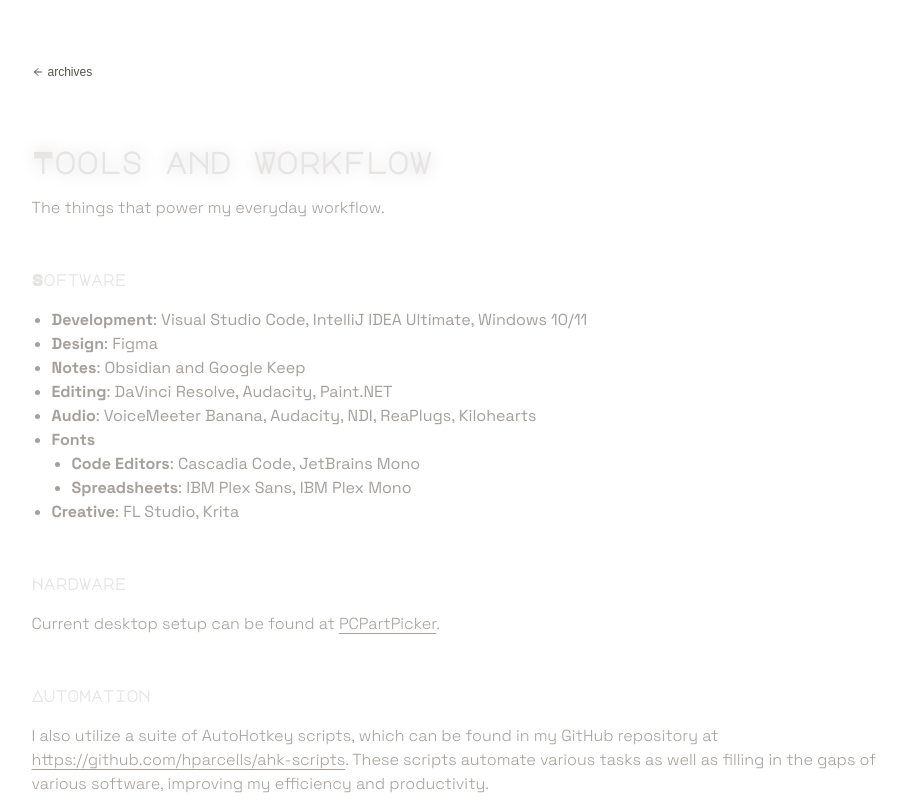
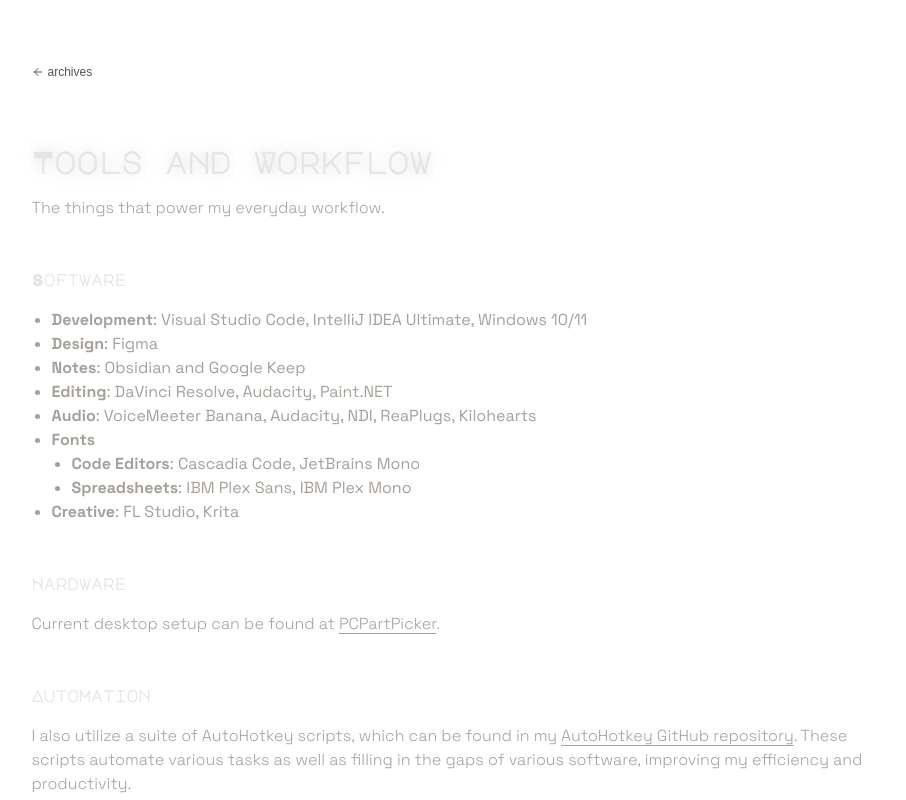
Before and after one commit to hparcells/the-archives, a Next.js app: page /tools in a window 1280 px wide. Shown: the top 800 px of the page, without its empty margins (169-1075 px from the left). Built offline with nearby package versions, Linux system fonts and the light colour scheme; a web font is replaced by a local one.

Commit message:
fix: Use consistent background colors.

```diff
--- a/src/app/cool/page.tsx
+++ b/src/app/cool/page.tsx
@@ -29,6 +29,7 @@
           <li>Denis</li>
           <li>&quot;Tibb&quot;</li>
           <li>Chaz</li>
+          <li>Nick</li>
           <li>Chloé</li>
           <li>Holly</li>
         </ul>
--- a/src/app/tools/page.tsx
+++ b/src/app/tools/page.tsx
@@ -62,13 +62,12 @@
       <section className='stack-4'>
         <h2>Automation</h2>
         <p>
-          I also utilize a suite of AutoHotkey scripts, which can be found in my GitHub repository
-          at{' '}
+          I also utilize a suite of AutoHotkey scripts, which can be found in my{' '}
           <a
             href='https://github.com/hparcells/ahk-scripts'
             target='_blank'
           >
-            https://github.com/hparcells/ahk-scripts
+            AutoHotkey GitHub repository
           </a>
           . These scripts automate various tasks as well as filling in the gaps of various software,
           improving my efficiency and productivity.
--- a/src/components/ProjectModal.tsx
+++ b/src/components/ProjectModal.tsx
@@ -103,7 +103,7 @@
           onClick={onClose}
         >
           <motion.div
-            className='relative bg-stone-950 border border-stone-800 w-full max-w-2xl max-h-[80vh] overflow-y-auto mx-4 rounded-md'
+            className='relative bg-mist-950 border border-stone-800 w-full max-w-2xl max-h-[80vh] overflow-y-auto mx-4 rounded-md'
             initial={{ opacity: 0, y: 24 }}
             animate={{ opacity: 1, y: 0 }}
             exit={{ opacity: 0, y: 24 }}
@@ -118,7 +118,7 @@
             >
               <X size={16} />
             </button>
-            <section className='sticky top-0 z-1 bg-stone-950 border-b border-stone-800 px-6 pt-6 pb-4 flex flex-col'>
+            <section className='sticky top-0 z-1 bg-mist-950 border-b border-stone-800 px-6 pt-6 pb-4 flex flex-col'>
               <p className='font-(family-name:--font-b612-mono) text-2xs text-yellow-500'>
                 {PROJECT_TYPE_LABELS[item.type]} {'//'} {dateToUse.substring(0, 4)}
               </p>
--- a/src/components/ui/Carousel.tsx
+++ b/src/components/ui/Carousel.tsx
@@ -38,14 +38,14 @@
           <IconButton
             icon={ChevronLeft}
             onClick={prev}
-            className='absolute left-2 top-1/2 -translate-y-1/2 z-10'
+            className='bg-mist-950/75 absolute left-2 top-1/2 -translate-y-1/2 z-1'
           />
           <IconButton
             icon={ChevronRight}
             onClick={next}
-            className='absolute right-2 top-1/2 -translate-y-1/2 z-10'
+            className='bg-mist-950/75 absolute right-2 top-1/2 -translate-y-1/2 z-1'
           />
-          <div className='absolute bottom-3 left-1/2 z-10 flex -translate-x-1/2 items-center gap-1.5'>
+          <div className='absolute bottom-3 left-1/2 z-1 flex -translate-x-1/2 items-center gap-1.5 bg-mist-950/75 p-1 rounded-xl'>
             {images.map((_, i) => (
               <button
                 key={i}
--- a/src/components/ui/IconButton.tsx
+++ b/src/components/ui/IconButton.tsx
@@ -10,7 +10,7 @@
 function IconButton({ icon: Icon, iconSize = 14, className, ...props }: IconButtonProps) {
   return (
     <button
-      className={`flex h-7 w-7 cursor-pointer items-center justify-center rounded-sm border border-stone-700 bg-stone-950/75 text-stone-400 transition-colors duration-200 hover:border-stone-600 hover:text-stone-200 ${className ?? ''}`.trim()}
+      className={`flex h-7 w-7 cursor-pointer items-center justify-center rounded-sm border border-stone-700 bg-mist-950 text-stone-400 transition-colors duration-200 hover:border-stone-600 hover:text-stone-200 ${className ?? ''}`.trim()}
       {...props}
     >
       <Icon size={iconSize} />
--- a/src/styles/root.css
+++ b/src/styles/root.css
@@ -2,7 +2,6 @@
 
 @theme {
   --text-2xs: 0.625rem;
-  /* --text-2xs: 0.6875rem; */
 }
 
 html, body {
```
